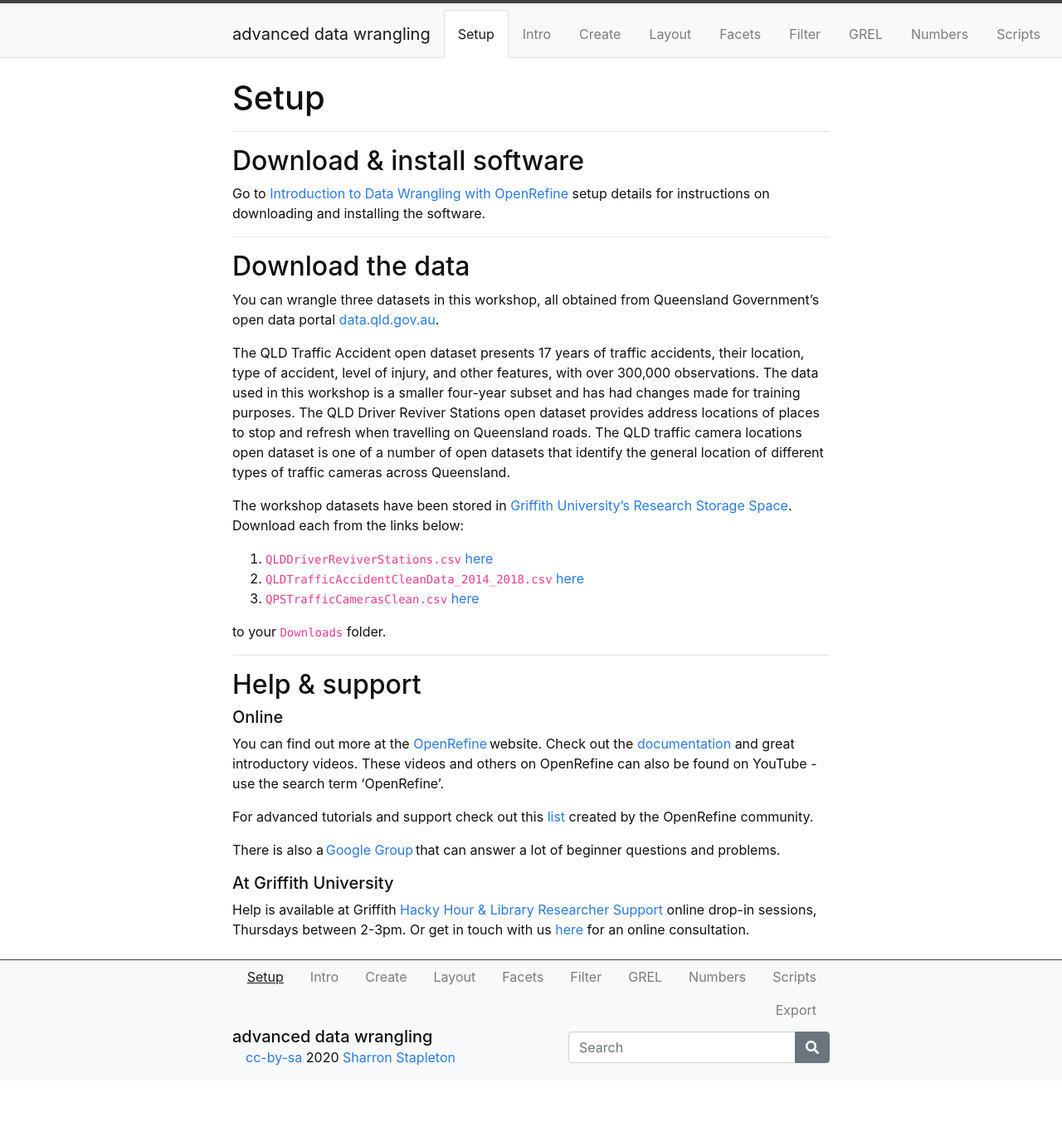
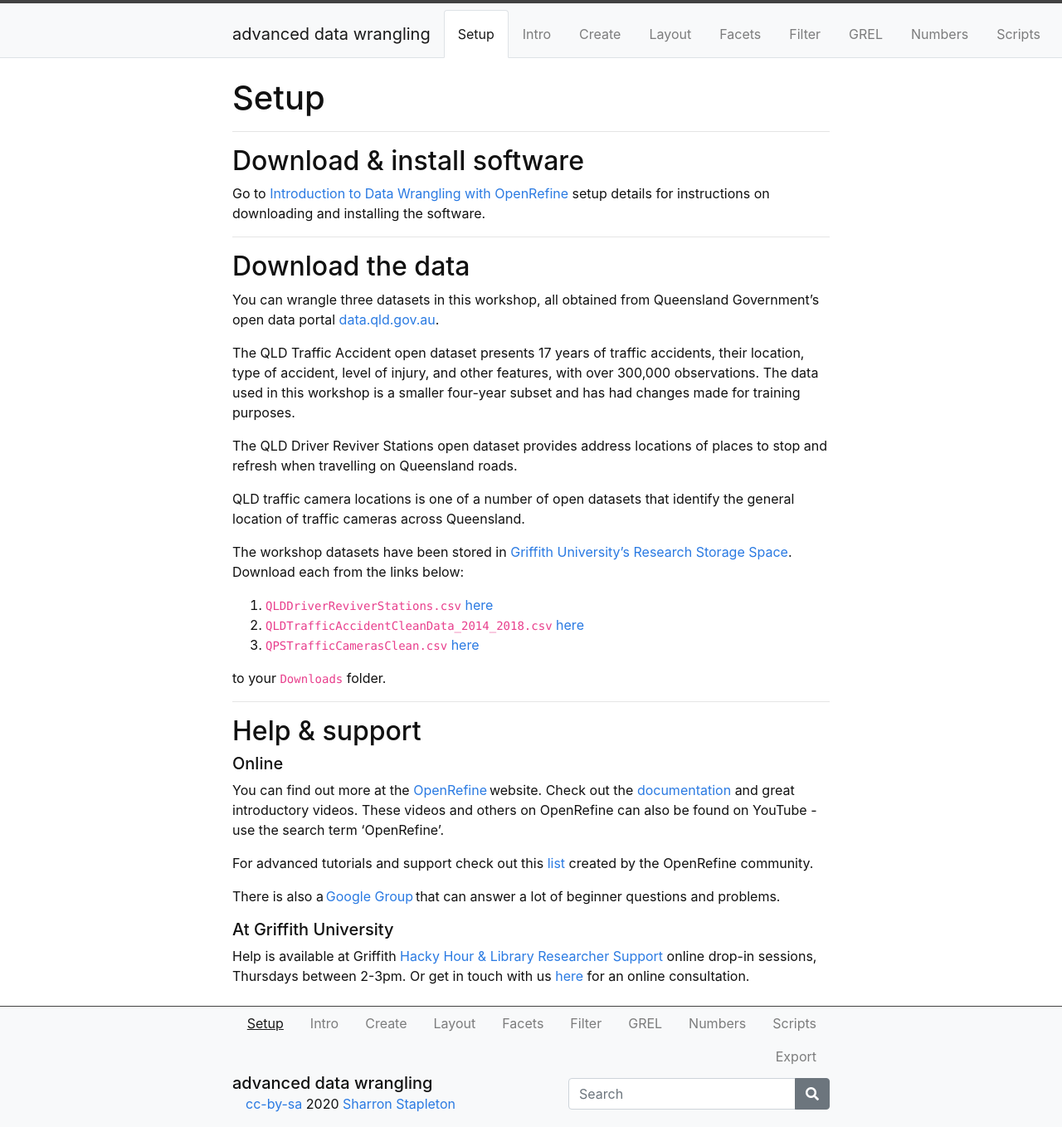
Before and after one commit to GULibrarySandbox/advanced-data-wrangle-old, a Jekyll site: the page built from content/0-setup.md, in a window 1280 px wide. Shown: the whole page at 83% size. Built offline with Jekyll 4.4.1, drawn with Linux system fonts in a browser that asks for light colours; before the commit the page ends 1302 px from its top, so only the background shows below that.

Commit message:
Update 0-setup.md

```diff
--- a/content/0-setup.md
+++ b/content/0-setup.md
@@ -16,7 +16,11 @@ Go to [Introduction to Data Wrangling with OpenRefine](https://griffithunilibrar
 
 You can wrangle three datasets in this workshop, all obtained from Queensland Government's open data portal [data.qld.gov.au](data.qld.gov.au).
 
-The QLD Traffic Accident open dataset presents 17 years of traffic accidents, their location, type of accident, level of injury, and other features, with over 300,000 observations.  The data used in this workshop is a smaller four-year subset and has had changes made for training purposes. The QLD Driver Reviver Stations open dataset provides address locations of places to stop and refresh when travelling on Queensland roads.  The QLD traffic camera locations open dataset is one of a number of open datasets that identify the general location of different types of traffic cameras across Queensland.
+The QLD Traffic Accident open dataset presents 17 years of traffic accidents, their location, type of accident, level of injury, and other features, with over 300,000 observations.  The data used in this workshop is a smaller four-year subset and has had changes made for training purposes.
+
+The QLD Driver Reviver Stations open dataset provides address locations of places to stop and refresh when travelling on Queensland roads.
+
+QLD traffic camera locations is one of a number of open datasets that identify the general location of traffic cameras across Queensland.
 
 The workshop datasets have been stored in [Griffith University's Research Storage Space](https://research-storage.griffith.edu.au/).  Download each from the links below:
 
```
